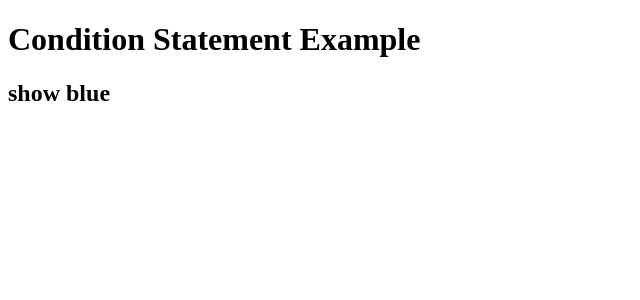
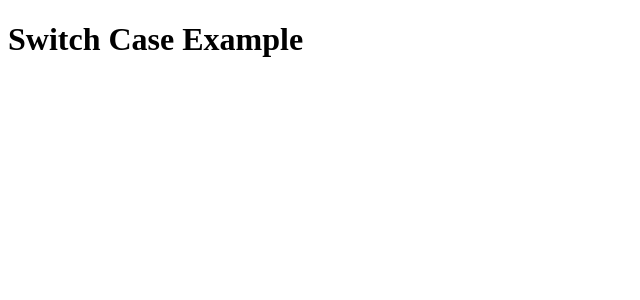
Before and after one commit to Akash-Traveller/Angular_Examples, an Angular app: page / in a window 1280 px wide. Shown: the top 300 px of the page, without its empty margins (0-640 px from the left). Built offline with nearby package versions, Linux system fonts and the light colour scheme.

Commit message:
switch case

```diff
--- a/src/app/app.component.html
+++ b/src/app/app.component.html
@@ -1,13 +1 @@
-<h1>Condition Statement Example</h1>
-<!-- <h1 *ngIf="show=='yes'; then ifBlock else elseBlock"></h1>
-
-<ng-template #ifBlock>
-    <h2>If block</h2>
-</ng-template>
-<ng-template #elseBlock>
-    <h2>Else block</h2>
-</ng-template> -->
-
-<ng-template [ngIf]="show=='blue'" #elseBlock>
-    <h2>show blue</h2>
-</ng-template>
+<h1>Switch Case Example</h1>
```
